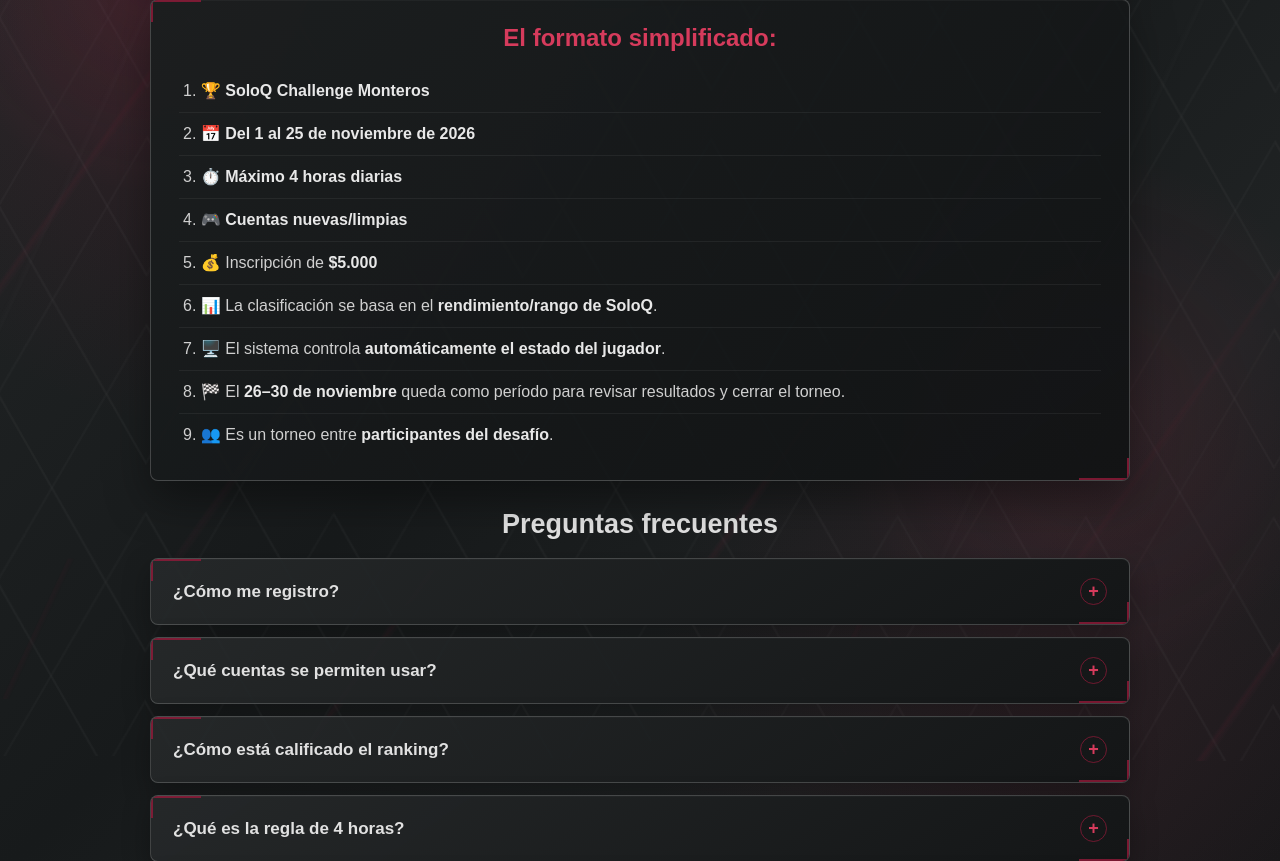
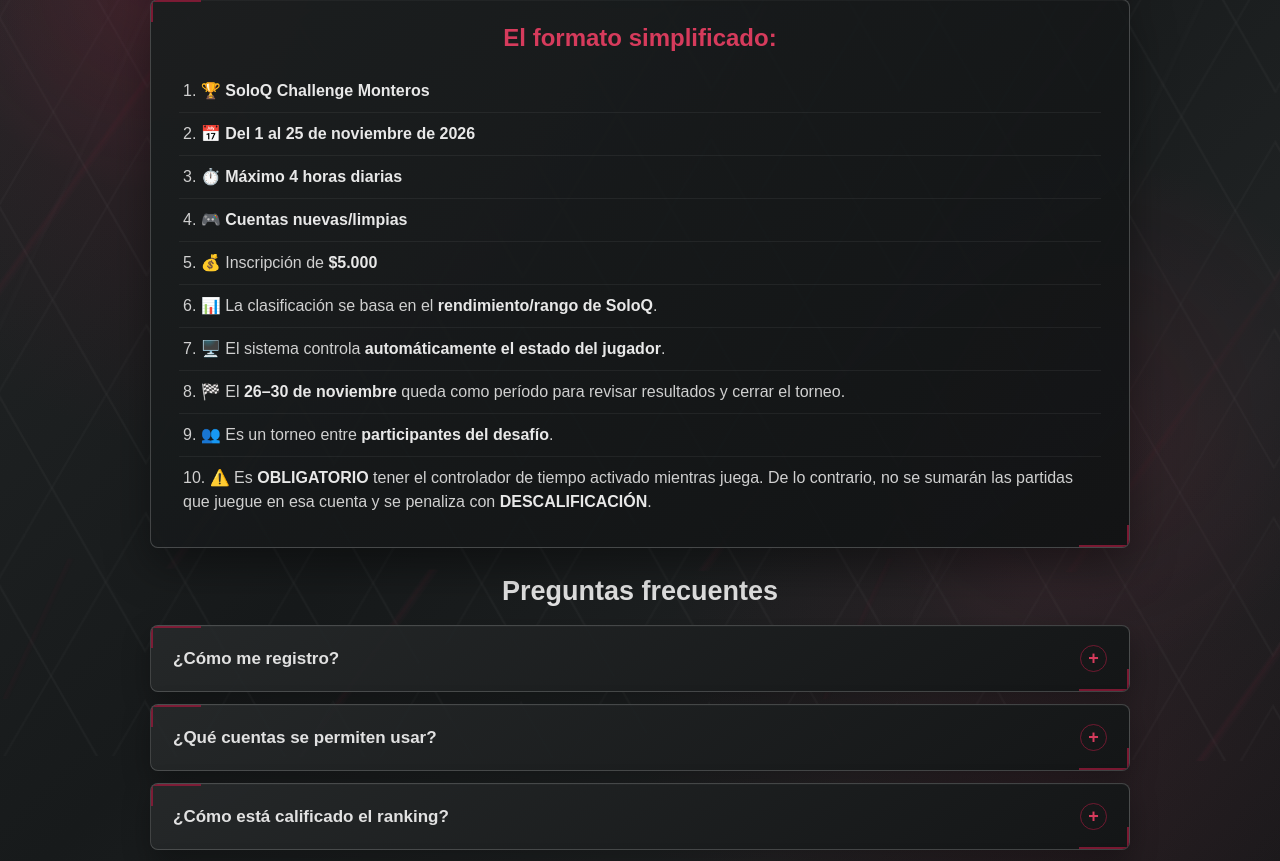
Before and after one commit to nikkontvg-rgb/SoloQueueChallenge-Monteros, a Flask app: page /reglas in a window 1280 px wide. Shown: the part 186-1047 px from the top of the page. Run offline with Flask 3, Linux system fonts and the light colour scheme; some libraries are stand-ins or nearby versions.

Commit message:
Actualizar reglas y preguntas frecuentes del torneo

```diff
--- a/templates/reglas.html
+++ b/templates/reglas.html
@@ -321,6 +321,7 @@
             <li>7. 🖥️ El sistema controla <strong>automáticamente el estado del jugador</strong>.</li>
             <li>8. 🏁 El <strong>26–30 de noviembre</strong> queda como período para revisar resultados y cerrar el torneo.</li>
             <li>9. 👥 Es un torneo entre <strong>participantes del desafío</strong>.</li>
+            <li>10. ⚠️ Es <strong>OBLIGATORIO</strong> tener el controlador de tiempo activado mientras juega. De lo contrario, no se sumarán las partidas que juegue en esa cuenta y se penaliza con <strong>DESCALIFICACIÓN</strong>.</li>
         </ol>
     </section>
 
```
